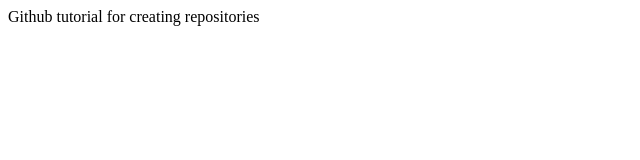
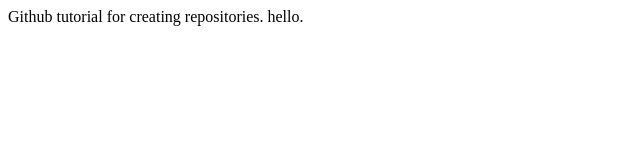
Before and after one commit to vithica/My-Sample-Website, a plain HTML site: page index.html in a window 1280 px wide. Shown: the full height of the page, 0-640 px from the left. Drawn offline with Linux system fonts and the light colour scheme.

Commit message:
Added 'hello' in body

```diff
--- a/index.html
+++ b/index.html
@@ -3,6 +3,7 @@
 <head>
 </head>
 <body>
-  Github tutorial for creating repositories
+  Github tutorial for creating repositories.
+  hello.
 </body>
 </html>
```
